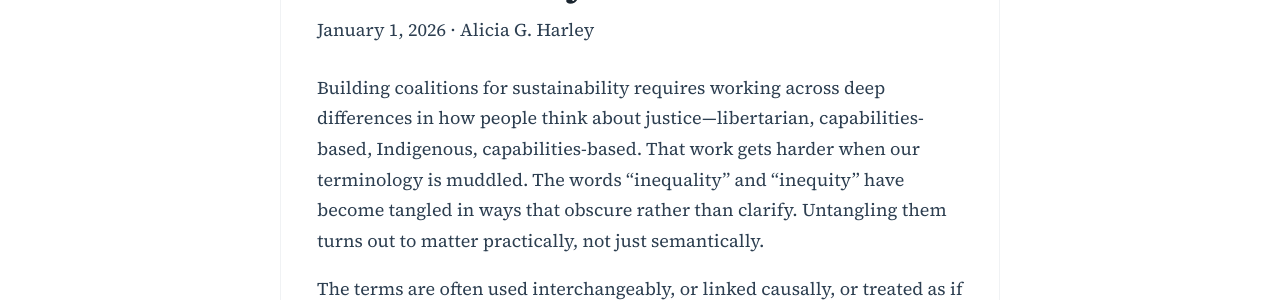
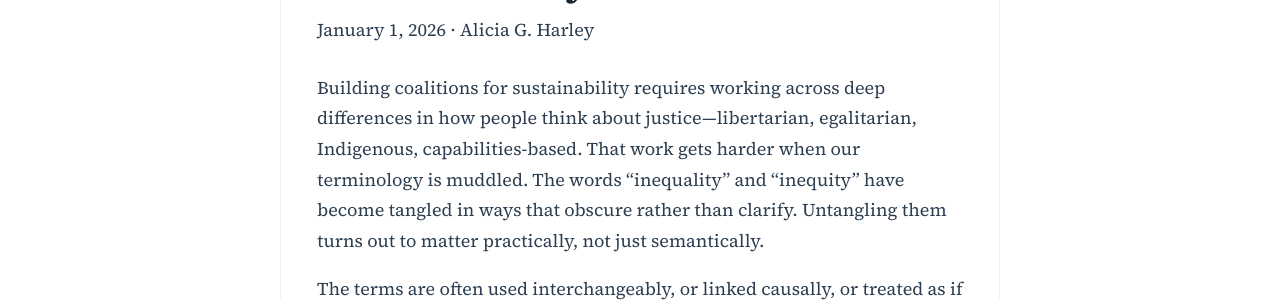
Before and after one commit to agharley/sustsci, a Jekyll site: the page built from blog/_posts/2026-01-01-inequality-inequity.md, in a window 1280 px wide and 900 px high. Shown: the part 273-573 px from the top of the window. Built offline with Jekyll 4.4.1, drawn with Linux system fonts in a browser that asks for light colours.

Commit message:
Update 2026-01-01-inequality-inequity.md

```diff
--- a/blog/_posts/2026-01-01-inequality-inequity.md
+++ b/blog/_posts/2026-01-01-inequality-inequity.md
@@ -10,7 +10,7 @@
 image: "{{ site.baseurl }}/assets/images/two-step.png"
 ---
 
-Building coalitions for sustainability requires working across deep differences in how people think about justice—libertarian, capabilities-based, Indigenous, capabilities-based. That work gets harder when our terminology is muddled. The words "inequality" and "inequity" have become tangled in ways that obscure rather than clarify. Untangling them turns out to matter practically, not just semantically.
+Building coalitions for sustainability requires working across deep differences in how people think about justice—libertarian, egalitarian, Indigenous, capabilities-based. That work gets harder when our terminology is muddled. The words "inequality" and "inequity" have become tangled in ways that obscure rather than clarify. Untangling them turns out to matter practically, not just semantically.
 
 The terms are often used interchangeably, or linked causally, or treated as if one is a subset of the other. These framings come from three intellectual traditions asking fundamentally different questions—and merging them creates confusion. This post traces where that confusion comes from and offers a cleaner framework: the two-step. First describe the distribution (inequality), then evaluate whether it's fair (equity or inequity). This framing creates space for people holding different theories of justice to share empirical ground while genuinely deliberating about what fairness requires. We describe the distribution first; we evaluate its fairness second.
 
```
